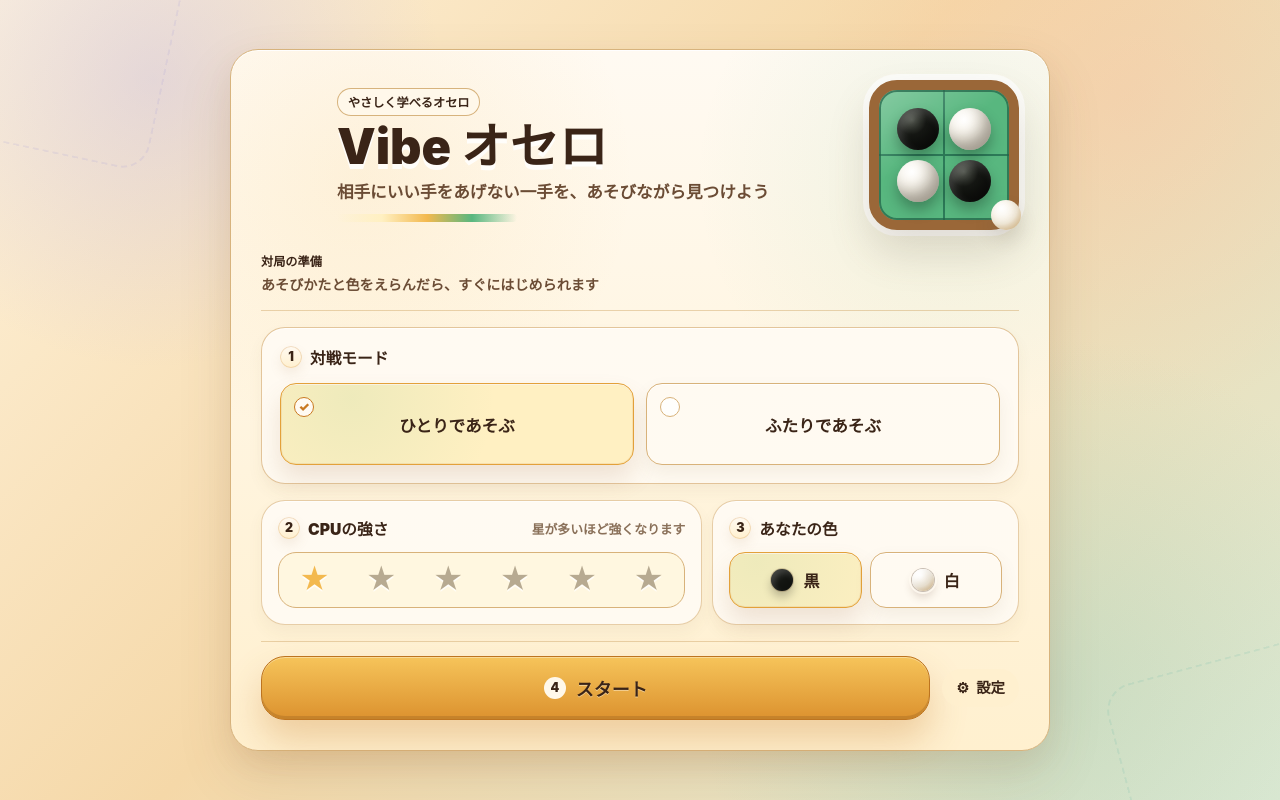
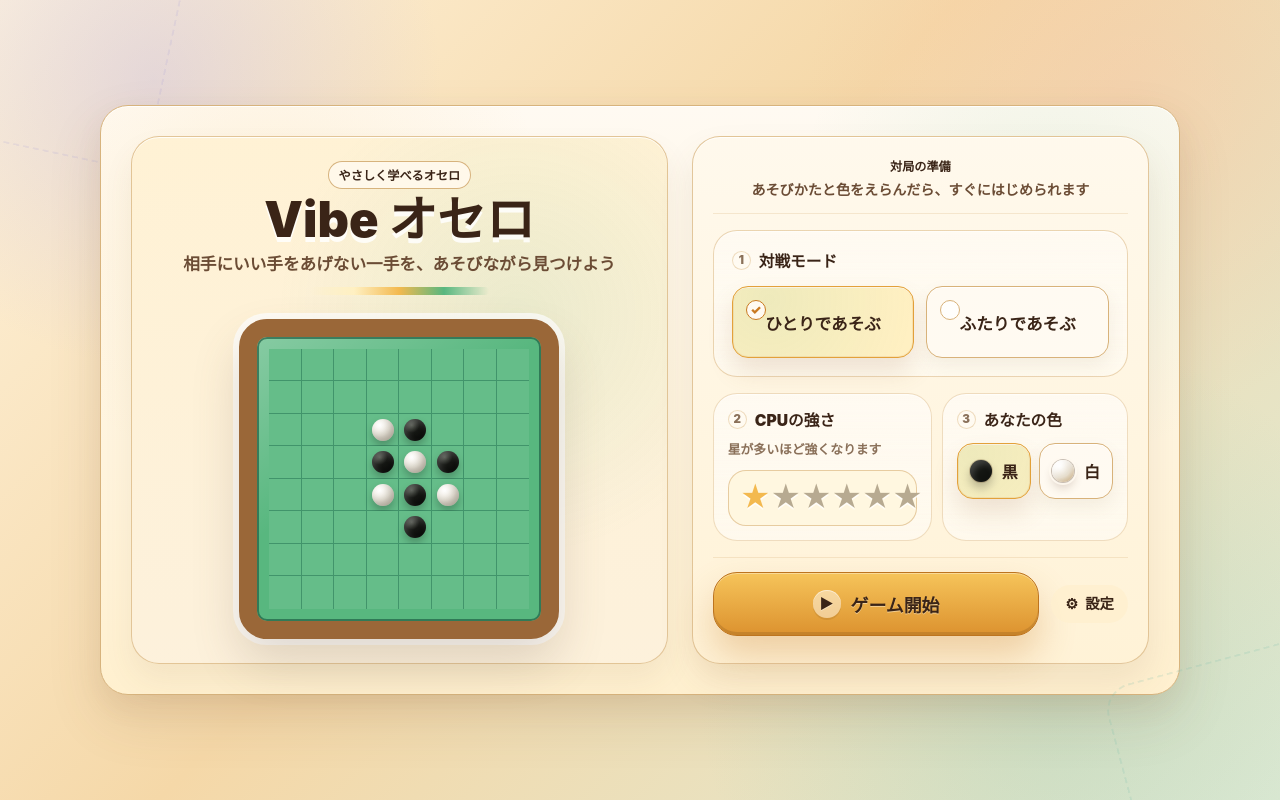
Before and after one commit to westzaki/vibe-othello, a React (Vite) app: page / in a window 1280 px wide. Built offline with nearby package versions, Linux system fonts and the light colour scheme.

Commit message:
style(start): make entry screen feel like game menu

```diff
--- a/src/screens/start/StartHero.tsx
+++ b/src/screens/start/StartHero.tsx
@@ -1,3 +1,15 @@
+const BOARD_PREVIEW_DISCS = new Map<number, "black" | "white">([
+  [19, "white"],
+  [20, "black"],
+  [27, "black"],
+  [28, "white"],
+  [29, "black"],
+  [35, "white"],
+  [36, "black"],
+  [37, "white"],
+  [44, "black"],
+]);
+
 export function StartHero() {
   return (
     <div className="start-screen__hero">
@@ -10,10 +22,22 @@ export function StartHero() {
       </div>
 
       <div className="start-screen__board-preview" aria-hidden="true">
-        <span className="start-screen__disc start-screen__disc--black" />
-        <span className="start-screen__disc start-screen__disc--white" />
-        <span className="start-screen__disc start-screen__disc--white" />
-        <span className="start-screen__disc start-screen__disc--black" />
+        {Array.from({ length: 64 }, (_, index) => {
+          const disc = BOARD_PREVIEW_DISCS.get(index);
+
+          return (
+            <span className="start-screen__board-cell" key={index}>
+              {disc ? (
+                <span
+                  className={[
+                    "start-screen__disc",
+                    `start-screen__disc--${disc}`,
+                  ].join(" ")}
+                />
+              ) : null}
+            </span>
+          );
+        })}
       </div>
     </div>
   );
--- a/src/screens/start/StartMatchSetupPanel.tsx
+++ b/src/screens/start/StartMatchSetupPanel.tsx
@@ -50,8 +50,10 @@ export function StartMatchSetupPanel({
           onClick={() => onStart(mode, cpuLevel, humanDisc)}
           type="button"
         >
-          <span className="start-panel__start-step">4</span>
-          スタート
+          <span className="start-panel__start-icon" aria-hidden="true">
+            ▶
+          </span>
+          ゲーム開始
         </button>
         <button
           className="start-panel__settings"
--- a/src/styles/screens/responsive.css
+++ b/src/styles/screens/responsive.css
@@ -95,7 +95,7 @@
   }
 
   .start-screen__board-preview {
-    width: min(34vw, 120px);
+    width: min(72vw, 240px);
   }
 
   .start-panel {
--- a/src/styles/screens/start-responsive.css
+++ b/src/styles/screens/start-responsive.css
@@ -15,7 +15,27 @@
 
 @media (min-width: 860px) {
   .start-screen {
-    width: min(100%, 820px);
+    width: min(100%, 1080px);
+  }
+
+  .start-menu {
+    grid-template-columns: minmax(0, 1.08fr) minmax(360px, 0.92fr);
+    align-items: stretch;
+  }
+
+  .start-screen__hero {
+    grid-template-columns: 1fr;
+    align-content: center;
+    justify-items: center;
+    text-align: center;
+  }
+
+  .start-screen__header {
+    justify-items: center;
+  }
+
+  .start-screen__header::after {
+    justify-self: center;
   }
 }
 
--- a/src/styles/screens/start-selectors.css
+++ b/src/styles/screens/start-selectors.css
@@ -45,9 +45,9 @@
   display: grid;
   align-items: center;
   justify-items: center;
-  gap: 8px;
-  min-height: clamp(68px, 8vw, 82px);
-  padding: 16px 18px 14px;
+  gap: 6px;
+  min-height: clamp(60px, 6vw, 72px);
+  padding: 14px 16px 12px;
   font-size: clamp(0.94rem, 3.4vw, 1.04rem);
   text-align: center;
 }
@@ -113,7 +113,7 @@
   min-width: 0;
   flex-wrap: nowrap;
   gap: clamp(2px, 1vw, 6px);
-  border: 1px solid var(--color-control-border);
+  border: 1px solid color-mix(in srgb, var(--color-control-border) 62%, transparent);
   border-radius: var(--radius-md);
   padding: 5px;
   background: var(--color-star-bg);
--- a/src/styles/screens/start.css
+++ b/src/styles/screens/start.css
@@ -2,7 +2,7 @@
   position: relative;
   display: grid;
   min-width: 0;
-  width: min(100%, 760px);
+  width: min(100%, 1080px);
   justify-items: center;
   gap: clamp(16px, 3vw, 24px);
 }
@@ -10,7 +10,7 @@
 .start-screen::before {
   position: absolute;
   z-index: -1;
-  width: min(94vw, 760px);
+  width: min(94vw, 1080px);
   height: 72%;
   border-radius: 48px;
   background:
@@ -31,11 +31,29 @@
 }
 
 .start-screen__hero {
+  position: relative;
   display: grid;
   width: 100%;
   align-items: center;
   justify-items: center;
   gap: clamp(12px, 3vw, 24px);
+  border: 1px solid color-mix(in srgb, var(--color-paper-border) 70%, transparent);
+  border-radius: var(--radius-xl);
+  padding: clamp(16px, 3vw, 24px);
+  background:
+    radial-gradient(
+      circle at 72% 34%,
+      color-mix(in srgb, var(--color-board-green) 12%, transparent),
+      transparent 15rem
+    ),
+    linear-gradient(
+      180deg,
+      color-mix(in srgb, var(--color-paper-strong) 88%, white),
+      color-mix(in srgb, var(--color-paper) 78%, var(--color-room-middle))
+    );
+  box-shadow:
+    inset 0 1px 0 rgba(255, 255, 255, 0.84),
+    0 16px 30px rgba(118, 86, 55, 0.08);
   text-align: center;
 }
 
@@ -43,7 +61,7 @@
   display: grid;
   min-width: 0;
   width: 100%;
-  gap: clamp(16px, 3vw, 22px);
+  gap: clamp(14px, 2.8vw, 24px);
   border: 1px solid var(--color-paper-border);
   border-radius: var(--radius-xl);
   padding: clamp(18px, 4vw, 30px);
@@ -125,62 +143,49 @@
 .start-screen__board-preview {
   position: relative;
   display: grid;
-  width: clamp(108px, 26vw, 150px);
+  width: clamp(190px, 30vw, 320px);
   aspect-ratio: 1;
-  grid-template-columns: repeat(2, 1fr);
-  gap: clamp(7px, 2vw, 10px);
-  border: clamp(8px, 2vw, 10px) solid var(--color-wood);
+  grid-template-columns: repeat(8, minmax(0, 1fr));
+  gap: 0;
+  border: clamp(12px, 2vw, 18px) solid var(--color-wood);
   border-radius: var(--radius-xl);
-  padding: clamp(13px, 3vw, 18px);
+  padding: clamp(8px, 1.4vw, 12px);
   background:
     linear-gradient(145deg, rgba(255, 255, 255, 0.28), transparent 42%),
-    linear-gradient(
-      90deg,
-      transparent calc(50% - 1px),
-      var(--color-board-line) calc(50% - 1px),
-      var(--color-board-line) calc(50% + 1px),
-      transparent calc(50% + 1px)
-    ),
-    linear-gradient(
-      0deg,
-      transparent calc(50% - 1px),
-      var(--color-board-line) calc(50% - 1px),
-      var(--color-board-line) calc(50% + 1px),
-      transparent calc(50% + 1px)
-    ),
     var(--color-board-green);
   box-shadow:
-    0 22px 42px rgba(105, 85, 69, 0.18),
+    0 24px 48px rgba(105, 85, 69, 0.2),
     0 0 0 6px rgba(255, 255, 255, 0.72),
     inset 0 0 0 2px rgba(34, 99, 72, 0.72);
 }
 
-.start-screen__board-preview::after {
-  position: absolute;
-  right: -12px;
-  bottom: -10px;
-  width: 30px;
-  height: 30px;
-  border-radius: var(--radius-round);
-  background: radial-gradient(
-    circle at 35% 28%,
-    #ffffff,
-    var(--color-disc-white) 54%,
-    var(--color-paper-border) 100%
-  );
-  box-shadow:
-    0 10px 18px rgba(105, 85, 69, 0.16),
-    inset -4px -5px 8px rgba(155, 124, 67, 0.22);
-  content: "";
+.start-screen__board-cell {
+  display: grid;
+  min-width: 0;
+  aspect-ratio: 1;
+  place-items: center;
+  border-inline-end: 1px solid color-mix(in srgb, var(--color-board-line) 62%, transparent);
+  border-block-end: 1px solid color-mix(in srgb, var(--color-board-line) 62%, transparent);
+  background: color-mix(in srgb, var(--color-board-green) 92%, white);
+}
+
+.start-screen__board-cell:nth-child(8n) {
+  border-inline-end: 0;
+}
+
+.start-screen__board-cell:nth-child(n + 57) {
+  border-block-end: 0;
 }
 
 .start-screen__disc {
   display: block;
+  width: 70%;
+  aspect-ratio: 1;
   border-radius: 50%;
   box-shadow:
-    inset -8px -10px 14px rgba(0, 0, 0, 0.28),
-    inset 5px 6px 10px rgba(255, 255, 255, 0.2),
-    0 8px 14px rgba(0, 0, 0, 0.28);
+    inset -4px -5px 8px rgba(0, 0, 0, 0.24),
+    inset 3px 4px 7px rgba(255, 255, 255, 0.22),
+    0 5px 8px rgba(0, 0, 0, 0.24);
 }
 
 .start-screen__disc--black {
@@ -207,18 +212,29 @@
   min-width: 0;
   width: 100%;
   gap: clamp(12px, 2vw, 16px);
-  border: 0;
-  padding: 0;
-  background: transparent;
-  box-shadow: none;
+  align-content: start;
+  border: 1px solid color-mix(in srgb, var(--color-paper-border) 72%, transparent);
+  border-radius: var(--radius-xl);
+  padding: clamp(14px, 2.4vw, 20px);
+  background:
+    linear-gradient(
+      180deg,
+      color-mix(in srgb, var(--color-paper) 88%, white),
+      color-mix(in srgb, var(--color-paper-strong) 84%, white)
+    ),
+    var(--color-paper);
+  box-shadow:
+    inset 0 1px 0 rgba(255, 255, 255, 0.86),
+    0 18px 34px rgba(118, 86, 55, 0.1);
 }
 
 .start-panel__header {
   display: grid;
   gap: 4px;
-  border-block-end: 1px solid var(--color-border);
-  padding-block-end: 14px;
-  text-align: left;
+  justify-items: center;
+  border-block-end: 1px solid color-mix(in srgb, var(--color-border) 48%, transparent);
+  padding-block-end: 12px;
+  text-align: center;
 }
 
 .start-panel__lead {
@@ -233,20 +249,18 @@
 .start-panel__section {
   display: grid;
   gap: 12px;
-  border: 1px solid color-mix(in srgb, var(--color-control-border) 62%, transparent);
+  border: 1px solid color-mix(in srgb, var(--color-control-border) 42%, transparent);
   border-radius: var(--radius-lg);
-  padding: clamp(12px, 2vw, 16px);
+  padding: clamp(11px, 1.7vw, 14px);
   background:
-    linear-gradient(180deg, var(--color-paper-soft), var(--color-control-bg)),
-    var(--color-control-bg);
-  box-shadow:
-    inset 0 1px 0 rgba(255, 255, 255, 0.8),
-    0 8px 16px rgba(118, 86, 55, 0.055);
+    linear-gradient(180deg, color-mix(in srgb, var(--color-paper-soft) 82%, transparent), transparent),
+    color-mix(in srgb, var(--color-control-bg) 82%, transparent);
+  box-shadow: inset 0 1px 0 rgba(255, 255, 255, 0.62);
   text-align: left;
 }
 
 .start-panel__header + .start-panel__section {
-  border-color: color-mix(in srgb, var(--color-control-border) 72%, transparent);
+  border-color: color-mix(in srgb, var(--color-control-border) 52%, transparent);
 }
 
 .start-panel__section--mode {
@@ -257,7 +271,7 @@
 .start-panel__match-options {
   display: grid;
   min-width: 0;
-  grid-template-columns: minmax(0, 1.18fr) minmax(190px, 0.82fr);
+  grid-template-columns: minmax(0, 1.08fr) minmax(170px, 0.92fr);
   gap: 10px;
   align-items: stretch;
 }
@@ -290,24 +304,20 @@
   font-weight: 900;
 }
 
-.start-panel__step,
-.start-panel__start-step {
+.start-panel__step {
   display: inline-grid;
   flex: 0 0 auto;
-  width: 22px;
-  height: 22px;
+  width: 19px;
+  height: 19px;
   place-items: center;
   border-radius: var(--radius-round);
-  color: var(--color-text-main);
-  background:
-    linear-gradient(180deg, var(--color-paper-soft), var(--color-paper-strong)),
-    var(--color-paper);
-  font-size: 0.78rem;
+  color: var(--color-text-muted);
+  background: color-mix(in srgb, var(--color-paper-soft) 66%, transparent);
+  font-size: 0.72rem;
   font-weight: 950;
   line-height: 1;
   box-shadow:
-    inset 0 0 0 1px rgba(201, 130, 49, 0.24),
-    0 6px 12px rgba(155, 104, 64, 0.1);
+    inset 0 0 0 1px color-mix(in srgb, var(--color-control-border) 44%, transparent);
 }
 
 .start-panel__helper {
@@ -322,7 +332,7 @@
   grid-template-columns: minmax(0, 1fr) auto;
   align-items: center;
   gap: 12px;
-  border-block-start: 1px solid var(--color-border);
+  border-block-start: 1px solid color-mix(in srgb, var(--color-border) 48%, transparent);
   padding-block-start: 14px;
 }
 
@@ -352,10 +362,19 @@
   background: var(--color-cta-bg-hover);
 }
 
-.start-panel__start-step {
-  color: var(--color-text-main);
-  background: var(--color-paper);
-  box-shadow: none;
+.start-panel__start-icon {
+  display: inline-grid;
+  width: 28px;
+  height: 28px;
+  place-items: center;
+  border-radius: var(--radius-round);
+  color: var(--color-cta-text);
+  background: rgba(255, 248, 234, 0.52);
+  font-size: 0.9rem;
+  line-height: 1;
+  box-shadow:
+    inset 0 1px 0 rgba(255, 255, 255, 0.5),
+    0 2px 0 rgba(95, 57, 18, 0.12);
 }
 
 .start-panel__settings {
```
